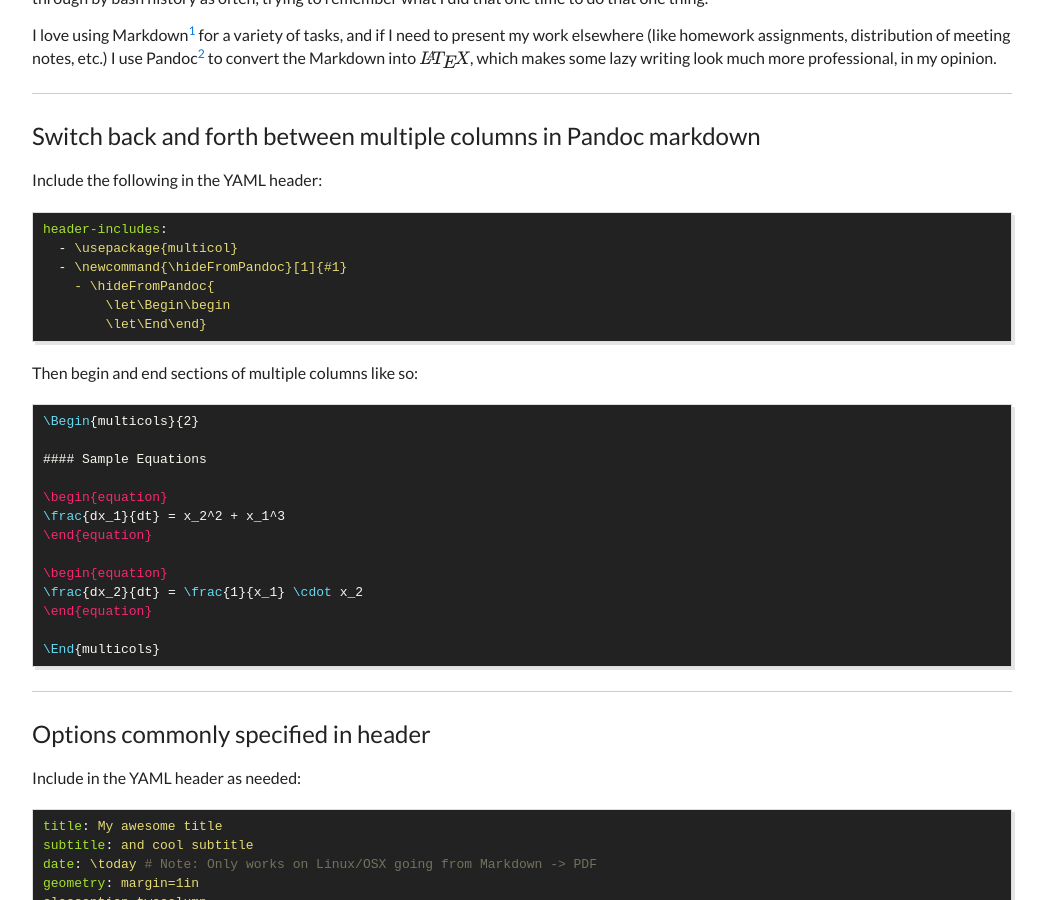
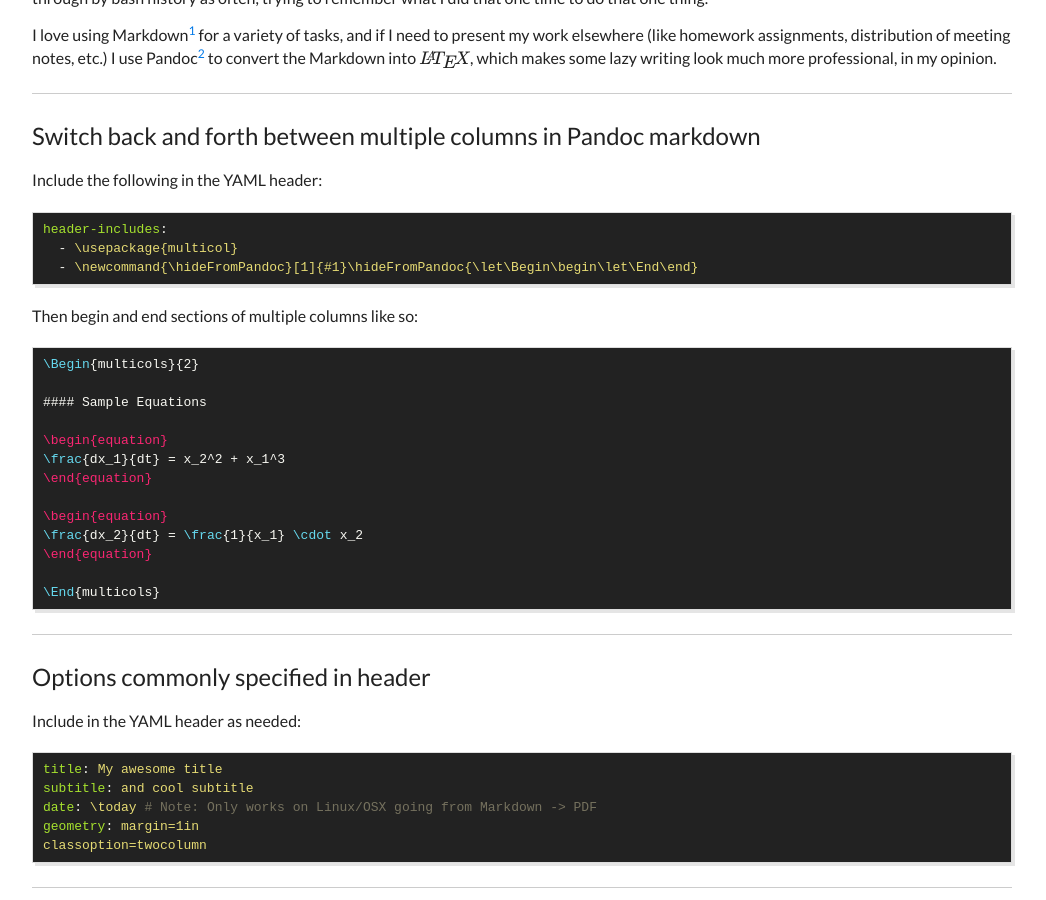
Before and after one commit to seanlane/seanlane.github.io, a Jekyll site: the page built from _posts/2018/2018-08-17-markdown-pandoc-latex-snippets.md, in a window 1280 px wide and 900 px high, scrolled down 342 px. Shown: the whole window, without its empty margins (118-1164 px from the left). Built offline with Jekyll 4.4.1, drawn with Linux system fonts in a browser that asks for light colours; nearby versions of some CDN libraries; formulas are drawn with MathJax 3.

Commit message:
Fix broken LaTeX macro in YAML header

````diff
--- a/_posts/2018/2018-08-17-markdown-pandoc-latex-snippets.md
+++ b/_posts/2018/2018-08-17-markdown-pandoc-latex-snippets.md
@@ -18,10 +18,7 @@
 ```yaml
 header-includes:
   - \usepackage{multicol}
-  - \newcommand{\hideFromPandoc}[1]{#1}
-    - \hideFromPandoc{
-        \let\Begin\begin
-        \let\End\end}
+  - \newcommand{\hideFromPandoc}[1]{#1}\hideFromPandoc{\let\Begin\begin\let\End\end}
 ```
 
 Then begin and end sections of multiple columns like so:
````
